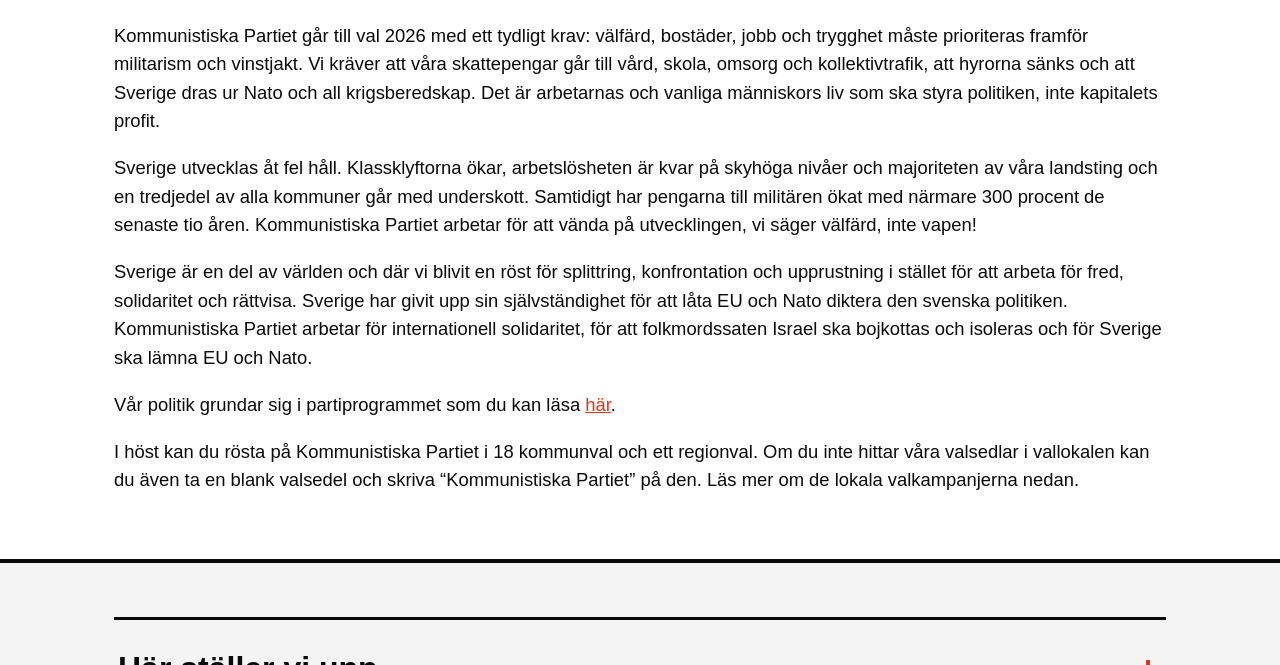
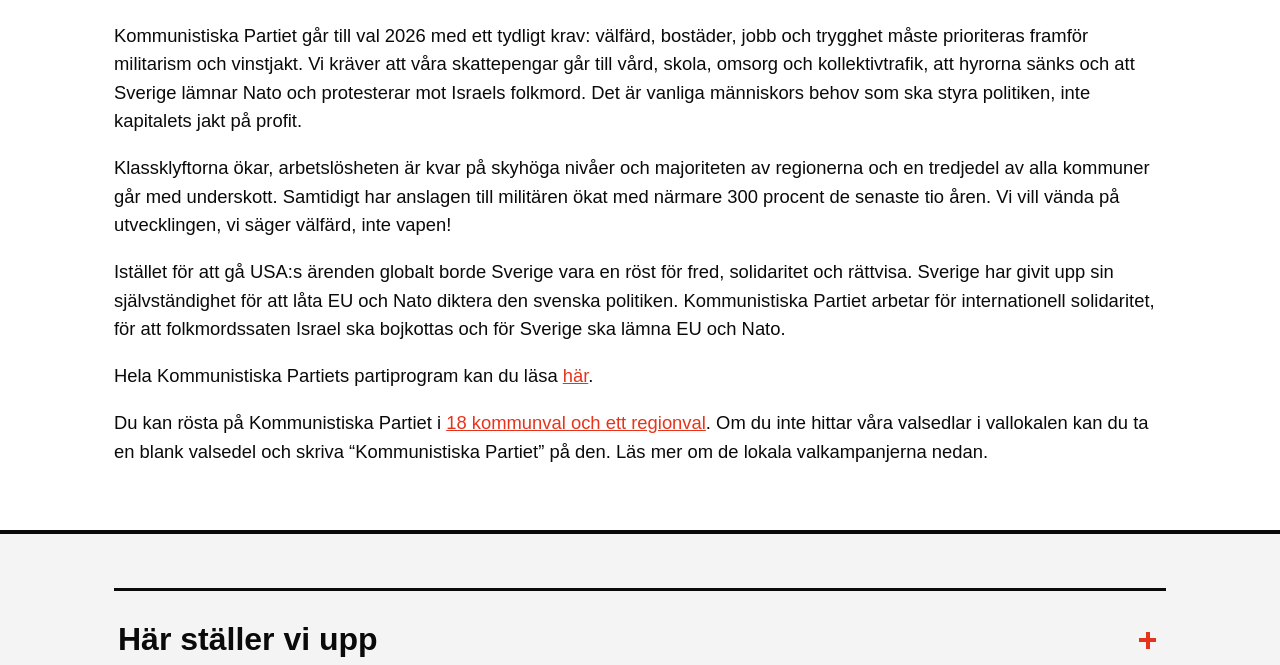
Before and after one commit to kommunisterna/val-2026, a Jekyll site: the page built from index.md, in a window 1280 px wide and 900 px high, scrolled down 636 px, cut to the strip 235-900 px from the top of the window. Built offline with Jekyll 4.4.1, drawn with Linux system fonts in a browser that asks for light colours; some web fonts are replaced.

Commit message:
Update _data/main.yml (via Pages CMS)

```diff
--- a/_data/main.yml
+++ b/_data/main.yml
@@ -19,31 +19,29 @@ content: >-
   Kommunistiska Partiet går till val 2026 med ett tydligt krav: välfärd,
   bostäder, jobb och trygghet måste prioriteras framför militarism och
   vinstjakt. Vi kräver att våra skattepengar går till vård, skola, omsorg och
-  kollektivtrafik, att hyrorna sänks och att Sverige dras ur Nato och all
-  krigsberedskap. Det är arbetarnas och vanliga människors liv som ska styra
-  politiken, inte kapitalets profit.
+  kollektivtrafik, att hyrorna sänks och att Sverige lämnar Nato och protesterar
+  mot Israels folkmord. Det är vanliga människors behov som ska styra politiken,
+  inte kapitalets jakt på profit.
 
 
-  Sverige utvecklas åt fel håll. Klassklyftorna ökar, arbetslösheten är kvar på
-  skyhöga nivåer och majoriteten av våra landsting och en tredjedel av alla
-  kommuner går med underskott. Samtidigt har pengarna till militären ökat med
-  närmare 300 procent de senaste tio åren. Kommunistiska Partiet arbetar för att
-  vända på utvecklingen, vi säger välfärd, inte vapen!
+  Klassklyftorna ökar, arbetslösheten är kvar på skyhöga nivåer och majoriteten
+  av regionerna och en tredjedel av alla kommuner går med underskott. Samtidigt
+  har anslagen till militären ökat med närmare 300 procent de senaste tio åren.
+  Vi vill vända på utvecklingen, vi säger välfärd, inte vapen!
 
 
-  Sverige är en del av världen och där vi blivit en röst för splittring,
-  konfrontation och upprustning i stället för att arbeta för fred, solidaritet
-  och rättvisa. Sverige har givit upp sin självständighet för att låta EU och
-  Nato diktera den svenska politiken. Kommunistiska Partiet arbetar för
-  internationell solidaritet, för att folkmordssaten Israel ska bojkottas och
-  isoleras och för Sverige ska lämna EU och Nato.
+  Istället för att gå USA:s ärenden globalt borde Sverige vara en röst för fred,
+  solidaritet och rättvisa. Sverige har givit upp sin självständighet för att
+  låta EU och Nato diktera den svenska politiken. Kommunistiska Partiet arbetar
+  för internationell solidaritet, för att folkmordssaten Israel ska bojkottas
+  och för Sverige ska lämna EU och Nato.
 
 
-  Vår politik grundar sig i partiprogrammet som du kan läsa
+  Hela Kommunistiska Partiets partiprogram kan du läsa
   [här](https://kommunisterna.org/politik/partiprogram).
 
 
-  I höst kan du rösta på Kommunistiska Partiet i 18 kommunval och ett regionval.
-  Om du inte hittar våra valsedlar i vallokalen kan du även ta en blank valsedel
-  och skriva "Kommunistiska Partiet" på den. Läs mer om de lokala valkampanjerna
-  nedan.
+  Du kan rösta på Kommunistiska Partiet i [18 kommunval och ett
+  regionval](https://val.kommunisterna.org/#har-staller-vi-upp). Om du inte
+  hittar våra valsedlar i vallokalen kan du  ta en blank valsedel och skriva
+  "Kommunistiska Partiet" på den. Läs mer om de lokala valkampanjerna nedan.
```
